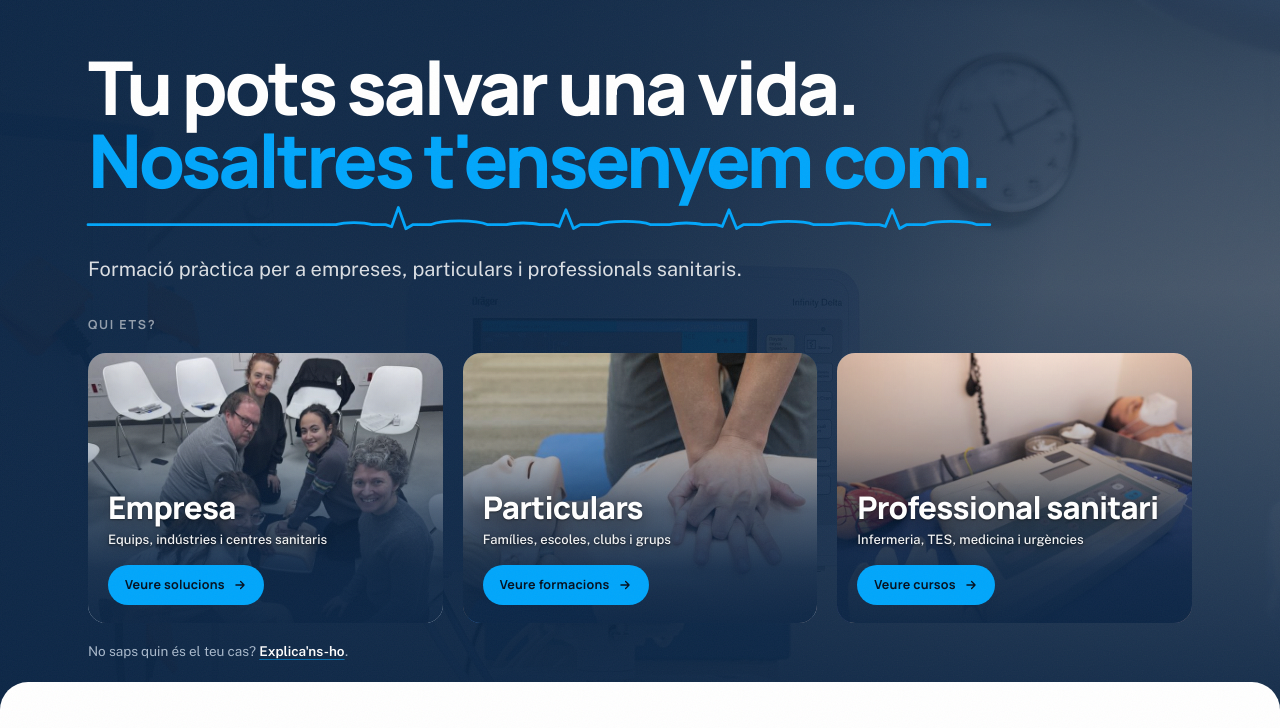
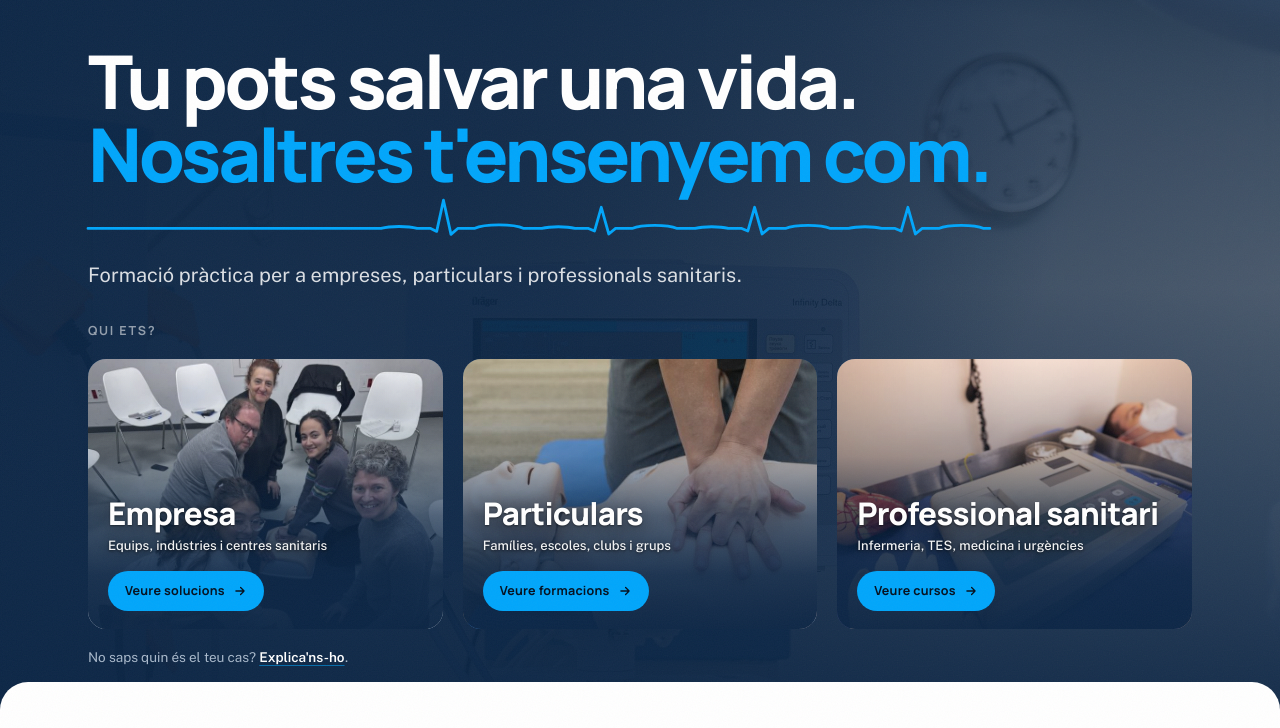
Before and after one commit to HernanCode/deepdivedesign, a plain HTML site: page index.html in a window 1280 px wide. Shown: the part 72-800 px from the top of the page. Drawn offline with nearby package versions, Linux system fonts and the light colour scheme.

Commit message:
Home: picos del ECG mas altos, primer latido destacado y P/T mas discretas

```diff
--- a/index.html
+++ b/index.html
@@ -233,8 +233,8 @@ body.menu-locked{overflow:hidden}
 .choice:focus-visible{outline:2px solid var(--accent);outline-offset:3px}
 .display-line{display:block}
 html.js .display-line[data-entrance]{animation-duration:.45s}
-.h1-ecg{position:relative;display:inline-block;padding-bottom:.46em}
-.h1-ecg .ecg{position:absolute;left:0;right:0;bottom:.02em;width:100%;height:.34em;overflow:visible}
+.h1-ecg{position:relative;display:inline-block;padding-bottom:.62em}
+.h1-ecg .ecg{position:absolute;left:0;right:0;bottom:.02em;width:100%;height:.5em;overflow:visible}
 .ecg path{fill:none;stroke:currentColor;stroke-width:2.8;stroke-linecap:round;stroke-linejoin:round;vector-effect:non-scaling-stroke}
 html.js .ecg path{stroke-dasharray:1;stroke-dashoffset:1;animation:ecgDraw 3.2s cubic-bezier(.35,0,.2,1) .25s forwards}
 @keyframes ecgDraw{to{stroke-dashoffset:0}}
@@ -395,7 +395,7 @@ html.js [data-entrance]{opacity:0;animation:rise .45s var(--ease) forwards;anima
         <div class="hero-copy">
           <h1 class="display">
             <span class="display-line" data-entrance style="--d:.05s" data-ca="Tu pots salvar una vida." data-es="Tú puedes salvar una vida.">Tu pots salvar una vida.</span>
-            <span class="display-line tone h1-ecg"><span data-entrance style="--d:.5s" data-ca="Nosaltres t'ensenyem com." data-es="Nosotros te enseñamos cómo.">Nosaltres t'ensenyem com.</span><svg class="ecg" viewBox="0 0 1200 100" preserveAspectRatio="none" aria-hidden="true" focusable="false"><path pathLength="1" d="M0 82 h330 c12 -11 36 -11 48 0 h18 l8 8 9 -76 10 84 9 -16 h24 c16 -20 60 -20 76 0 h25 c11 -9 33 -9 44 0 h18 l8 7 9 -66 10 74 9 -15 h24 c15 -17 55 -17 70 0 h25 c11 -9 33 -9 44 0 h18 l8 7 9 -66 10 74 9 -15 h24 c15 -17 55 -17 70 0 h25 c11 -9 33 -9 44 0 h18 l8 7 9 -66 10 74 9 -15 h24 c15 -17 55 -17 70 0 h17"/></svg></span>
+            <span class="display-line tone h1-ecg"><span data-entrance style="--d:.5s" data-ca="Nosaltres t'ensenyem com." data-es="Nosotros te enseñamos cómo.">Nosaltres t'ensenyem com.</span><svg class="ecg" viewBox="0 0 1200 100" preserveAspectRatio="none" aria-hidden="true" focusable="false"><path pathLength="1" d="M0 82 h390 c12 -7 36 -7 48 0 h18 l8 8 9 -84 10 92 9 -16 h22 c14 -13 52 -13 66 0 h24 c11 -6 33 -6 44 0 h18 l8 7 9 -64 10 72 9 -15 h22 c13 -11 47 -11 60 0 h24 c11 -6 33 -6 44 0 h18 l8 7 9 -64 10 72 9 -15 h22 c13 -11 47 -11 60 0 h24 c11 -6 33 -6 44 0 h18 l8 7 9 -64 10 72 9 -15 h22 c13 -11 47 -11 60 0 h8"/></svg></span>
           </h1>
           <p class="lede on-dark" data-entrance style="--d:1.7s" data-ca="Formació pràctica per a empreses, particulars i professionals sanitaris." data-es="Formación práctica para empresas, particulares y profesionales sanitarios.">Formació pràctica per a empreses, particulars i professionals sanitaris.</p>
         </div>
```
